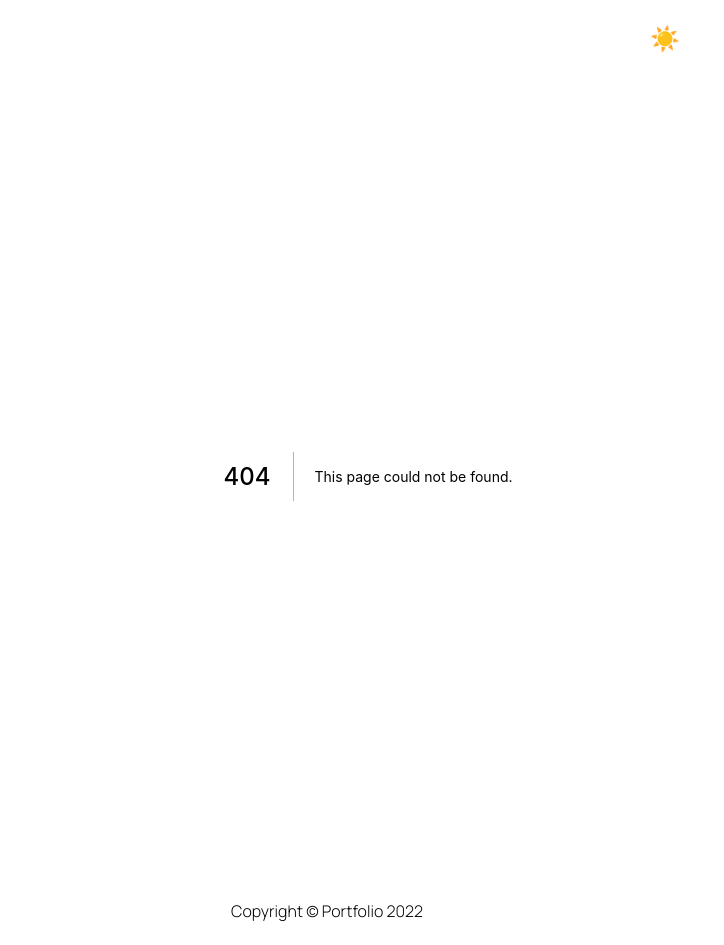
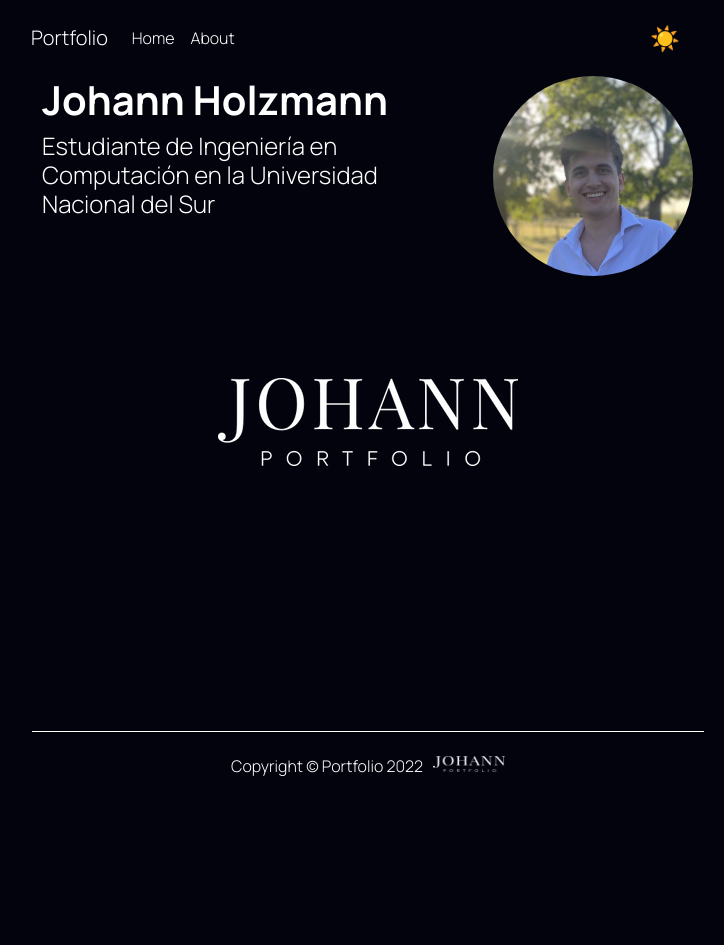
Before and after one commit to johannholzmann/portfolio, a Next.js app: page /about in a window 1280 px wide. Before the commit this address had no page. Shown: the whole page, without its empty margins (272-996 px from the left). After the commit the page ends 800 px from the top, so only its background shows below. Built offline with nearby package versions, Linux system fonts and the light colour scheme.

Commit message:
Add about page

```diff
--- /dev/null
+++ b/pages/about/index.js
@@ -0,0 +1,29 @@
+
+import { Button, Col, Container, OverlayTrigger, Row, Tooltip } from 'react-bootstrap';
+import Head from 'next/head'
+
+import styles from './index.module.css';
+import Logo from '../../components/logo/logo';
+
+import UserInformation from "../../components/userinformation/userinformation.js";
+function About({ }) {
+    return (
+        <>
+            <Head>
+                <title>Home</title>
+                <meta name="description" content="Generated by create next app" />
+                <link rel="icon" href="/favicon.ico" />
+            </Head>
+            <UserInformation />
+            <br />
+            <br />
+            <br />
+            <br />
+            <Container className={styles.logo_container}>
+                <Logo height="88" width="300" />
+            </Container>
+        </>
+    );
+}
+
+export default About;
--- /dev/null
+++ b/pages/about/index.module.css
@@ -0,0 +1,9 @@
+
+.title,
+.description {
+  text-align: center;
+}
+.logo_container{
+  display:flex;
+  justify-content: center;
+}
```
